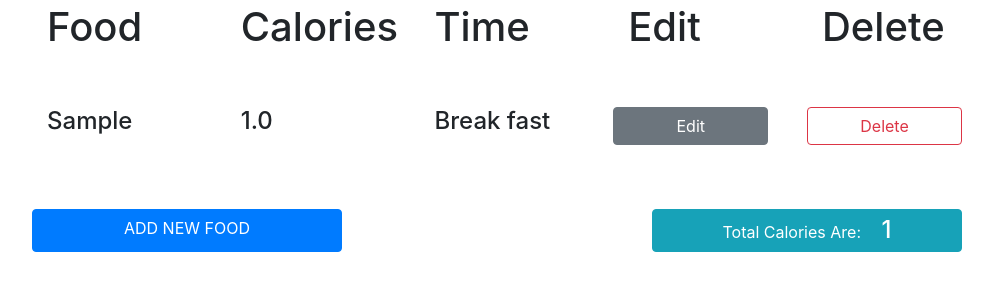
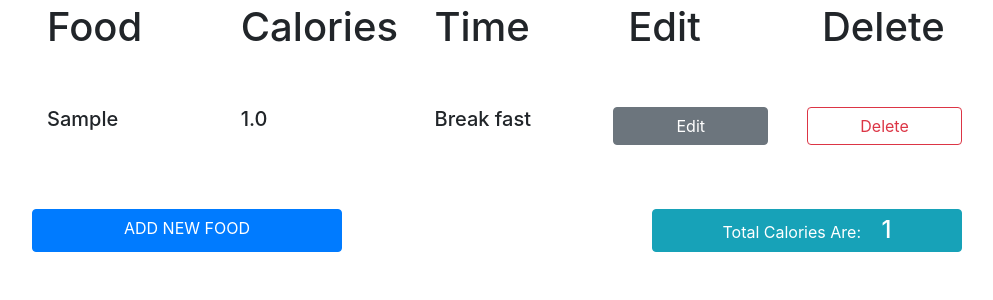
Before and after one commit to XTrialAndTest/caloriesCounter, a Django app: page / in a window 1280 px wide. Shown: the part 171-471 px from the top of the page, without its empty margins (128-1121 px from the left). Run offline with Django 4.2, Linux system fonts and the light colour scheme; tables that the repository leaves empty hold one stand-in row (values such as "Sample post"); some libraries are stand-ins or nearby versions.

Commit message:
boostrap

```diff
--- a/caloriesCounter/templates/index.html
+++ b/caloriesCounter/templates/index.html
@@ -28,11 +28,11 @@
     {% for i in data%}
     <div class="row col-12 justify-content-between mb-3">
 
-    <li style="list-style: none" class="col-2  h4">{{i.food}}</li>
+    <li style="list-style: none" class="col-2  h5">{{i.food}}</li>
 
-    <li style="list-style: none" class="col-2 h4">{{i.calories}}</li>
+    <li style="list-style: none" class="col-2 h5">{{i.calories}}</li>
 
-    <li style="list-style: none" class="col-2 h4">{{i.time}}</li>
+    <li style="list-style: none" class="col-2 h5">{{i.time}}</li>
     <a
       href="{% url 'editCaloriesCounter'  i.id %} "
       class="btn btn-secondary col-2 m-0"
```
